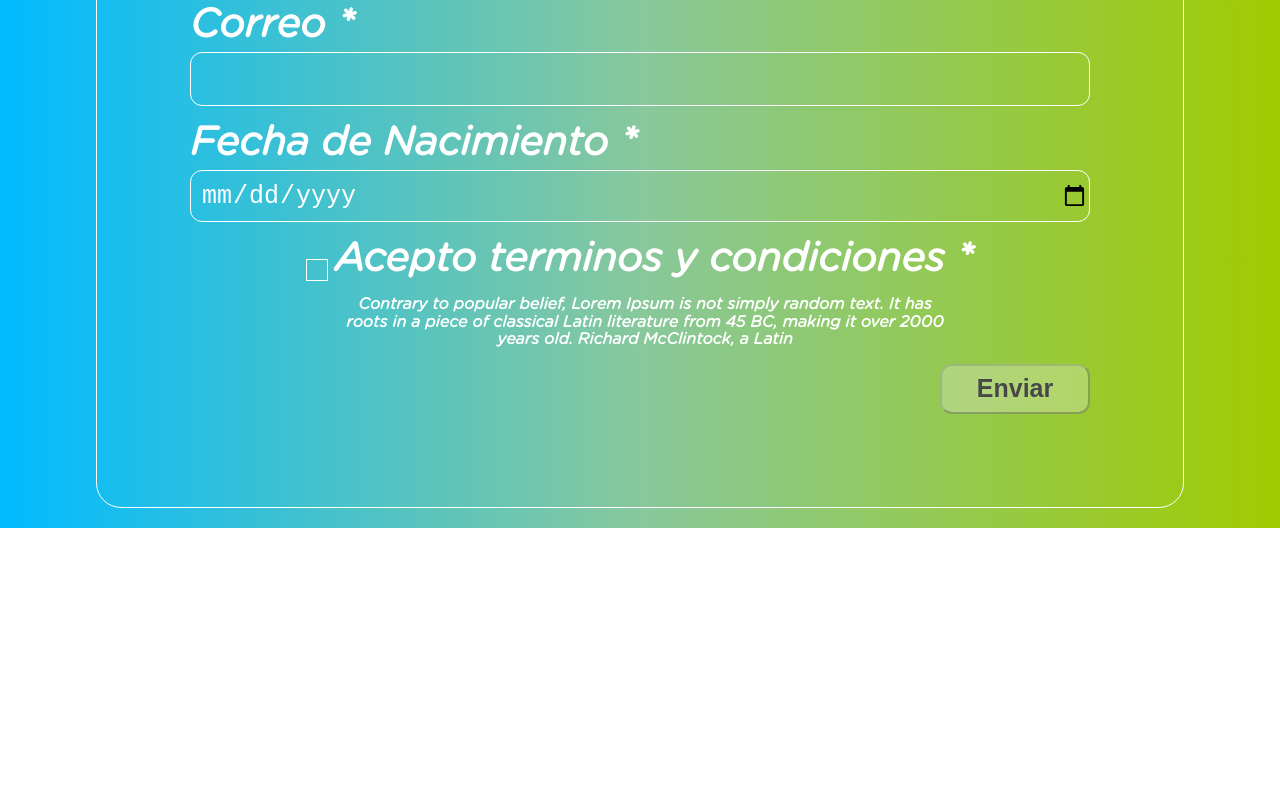
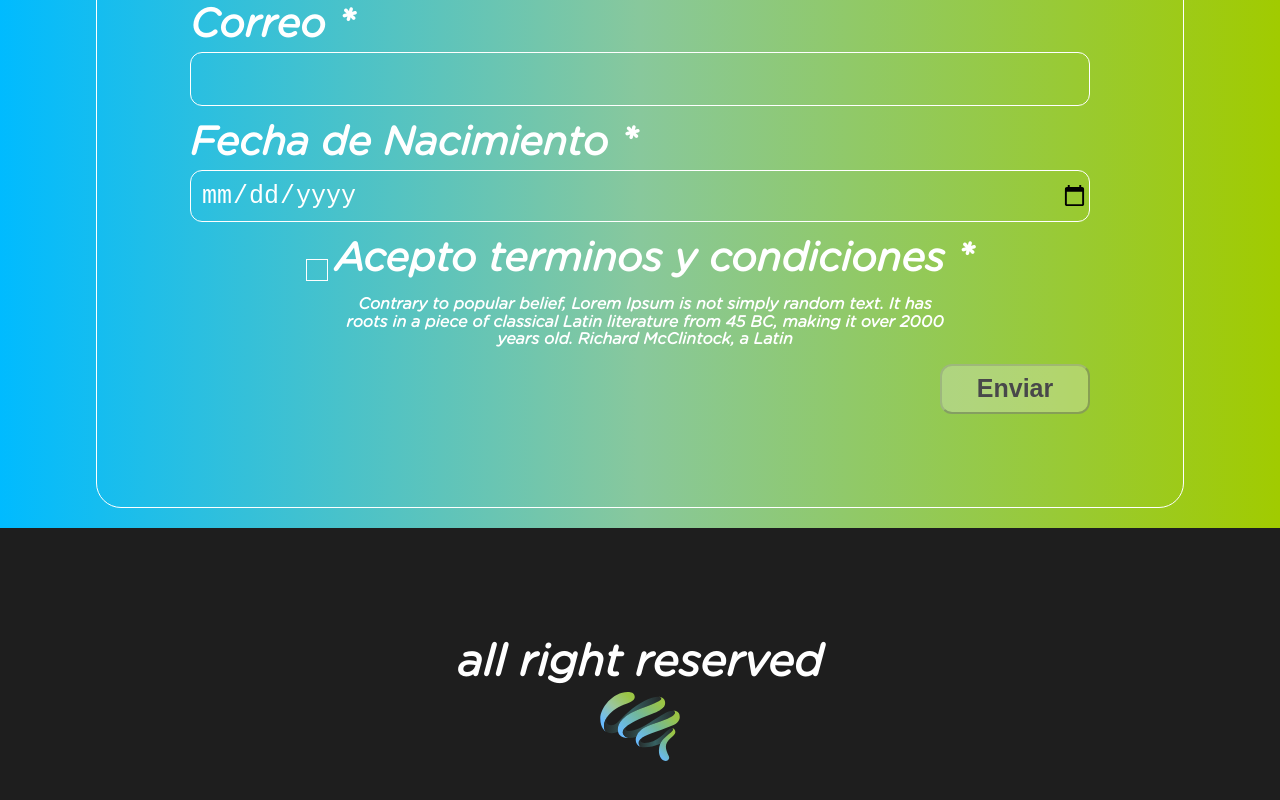
Before and after one commit to Frankruiz90/prueba1, a Vue app: page / in a window 1280 px wide. Shown: the part 2030-2830 px from the top of the page. Before the commit the page ends 2558 px from the top, so only its background shows below. Built offline with nearby package versions, Linux system fonts and the light colour scheme.

Commit message:
feature/ created the footer

```diff
--- /dev/null
+++ b/src/components/MyFooter.vue
@@ -0,0 +1,36 @@
+<template>
+  <div class="footer footer__container">
+    <p class="footer__container--text">all right reserved</p>
+    <img src="../assets/img/logo_footer.svg" alt="" class="footer__container--logo">
+  </div>
+</template>
+
+<script>
+  export default {
+
+  }
+</script>
+
+<style lang="scss" scoped>
+  .footer {
+    &__container {
+      background: #1E1E1E;
+      display: flex;
+      height: 300px;
+      justify-content: center;
+      align-items: center;
+      flex-direction: column;
+      &--text{
+        color: white;
+        font-size: 44px;
+        line-height: 1.1em;
+        font-weight: bold;
+        margin-bottom: 5px;
+      }
+      &--logo{
+        width: 80px;
+        height: 69px;
+      }
+    }
+  }
+</style>
--- a/src/views/Home.vue
+++ b/src/views/Home.vue
@@ -3,6 +3,7 @@
     <new-header />
     <history />
     <my-form />
+    <my-footer />
   </div>
 </template>
 
@@ -11,13 +12,15 @@
 import NewHeader from '@/components/NewHeader.vue'
 import History from '@/components/History.vue'
 import MyForm from '@/components/MyForm.vue'
+import MyFooter from '@/components/MyFooter.vue'
 
 export default {
   name: 'Home',
   components: {
     NewHeader,
     History,
-    MyForm
+    MyForm,
+    MyFooter
   }
 }
 </script>
```
Also changed, not shown: src/components/HelloWorld.vue (deleted, +0 -59 lines), src/assets/img/logo_footer.svg (added).
